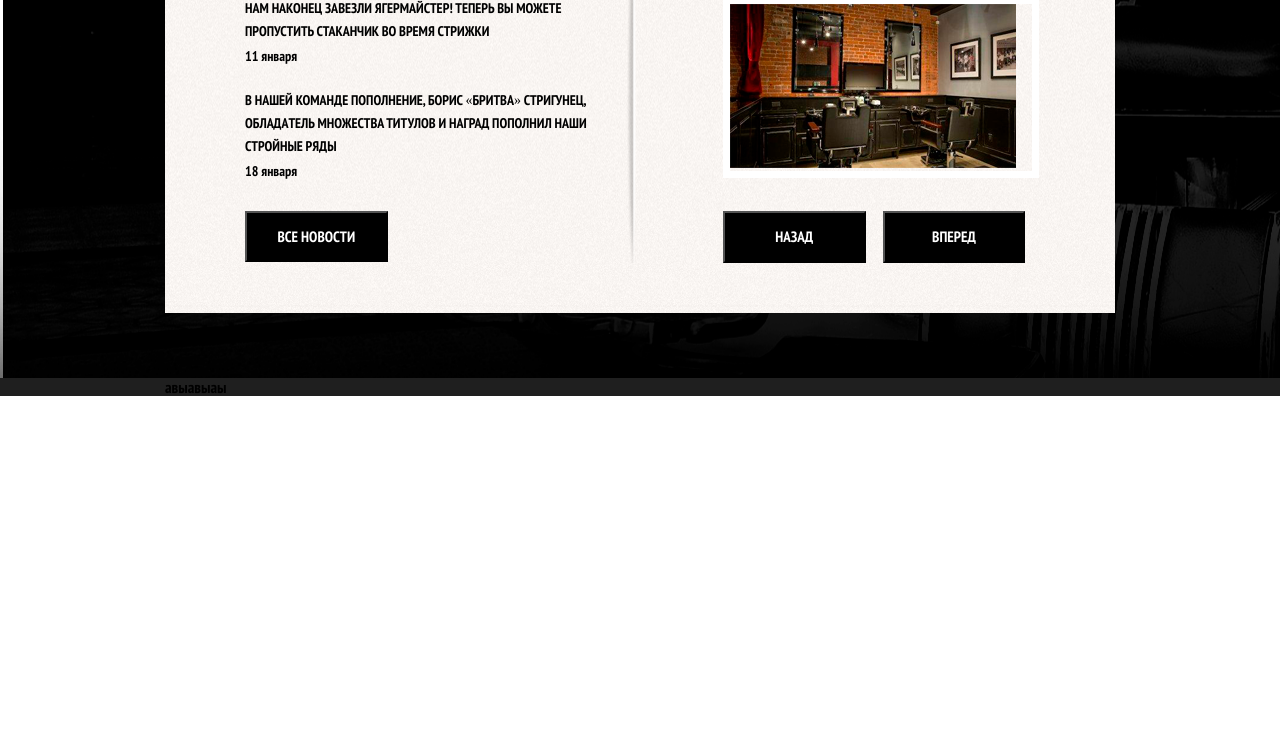
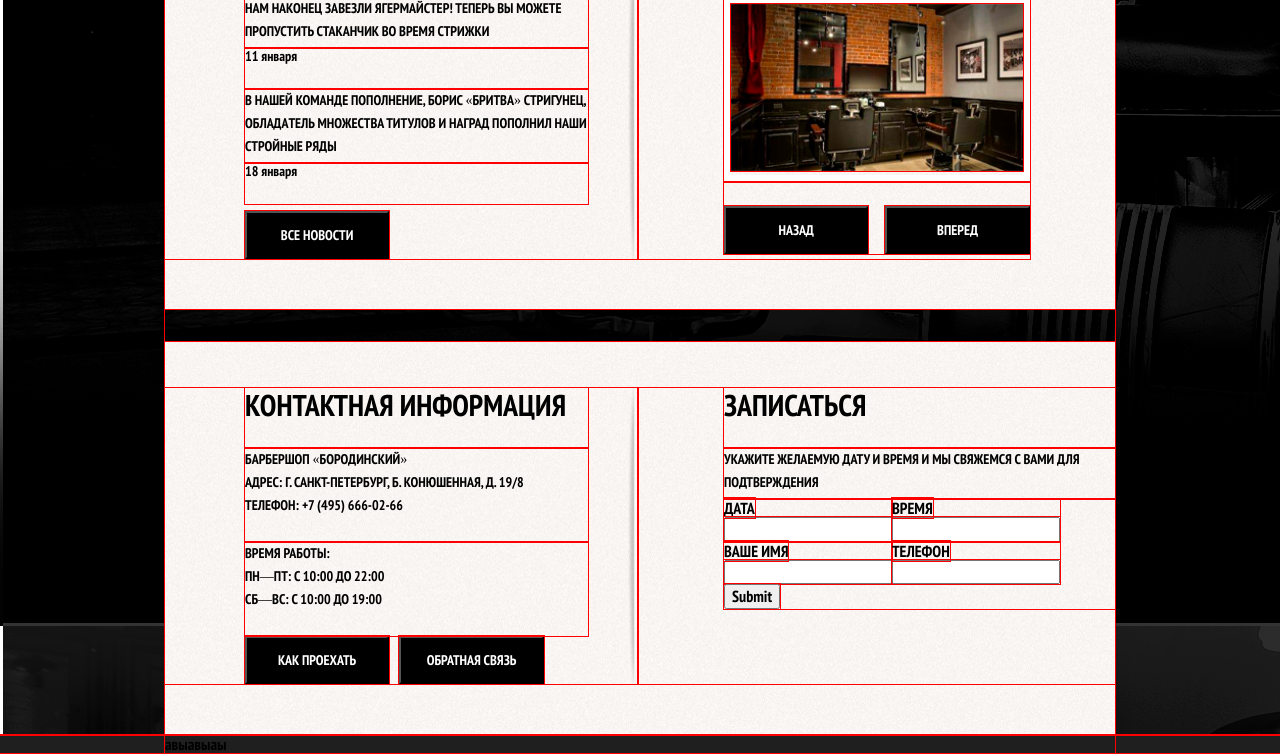
Before and after one commit to MaxKuznecov89/barbershop_site, a website: page index.html in a window 1280 px wide. Shown: the part 724-1478 px from the top of the page. Before the commit the page ends 1121 px from the top, so only its background shows below. Drawn offline with Linux system fonts and the light colour scheme.

Commit message:
Max 02.12

```diff
--- a/index.html
+++ b/index.html
@@ -77,7 +77,7 @@
                 <h3 class="h3_foto h3_block">ФОТОГАЛЕРЕЯ</h3>
                 <div class="wrapper_slider">
                     <div class="slider">
-                        <img src="./src/img/foto1.png" alt="" class="slider_img">
+                        <img src="./src/img/foto1.png" alt="" class="slider_img" width="100%">
                     </div>
                     <div class="wrapper_slider_button">
                         <button class="button_slider button">НАЗАД</button>
@@ -88,13 +88,24 @@
         </div>
         <div class="contact_and_reserve">
             <div class="contact">
-                <h3 class="h3_block"></h3>
-                <p class="news_content"></p>
-                <p class="news_content"></p>
+                <h3 class="h3_block">КОНТАКТНАЯ ИНФОРМАЦИЯ</h3>
+                <p class="news_content contact_content">БАРБЕРШОП «БОРОДИНСКИЙ»<br>АДРЕС: Г. САНКТ-ПЕТЕРБУРГ, Б. КОНЮШЕННАЯ, Д. 19/8<br>ТЕЛЕФОН: +7 (495) 666-02-66</p>
+                <p class="news_content contact_content">ВРЕМЯ РАБОТЫ:<br>ПН—ПТ: С 10:00 ДО 22:00<br>СБ—ВС: С 10:00 ДО 19:00</p>
+                <button class="contact_button button">КАК ПРОЕХАТЬ</button>
+                <button class="contact_button button">ОБРАТНАЯ СВЯЗЬ</button>
             </div>
-            <div class="reserve"></div>
-            <h3 class="h3_block"></h3>
-            <p class="news_content"></p>
+            <div class="reserve">
+                <h3 class="h3_block">ЗАПИСАТЬСЯ</h3>
+            <p class="news_content">УКАЖИТЕ ЖЕЛАЕМУЮ ДАТУ И ВРЕМЯ И МЫ СВЯЖЕМСЯ С ВАМИ ДЛЯ ПОДТВЕРЖДЕНИЯ</p>
+            <form action="" id="formReserve">
+                <div class="client_input"><label for="">ДАТА</label><br><input type="text"></div>
+                <div class="client_input"><label for="">ВРЕМЯ</label><br><input type="text"></div>
+                <div class="client_input"><label for="">ВАШЕ ИМЯ</label><br><input type="text"></div>
+                <div class="client_input"><label for="">ТЕЛЕФОН</label><br><input type="text"></div>
+                <div class="submit"><input class="client_input_submit" type="submit"></div>
+            </form>
+            </div>
+
 
         </div>
 
--- a/src/css/main.css
+++ b/src/css/main.css
@@ -1,7 +1,6 @@
-/** {*/
-    /*outline: 1px solid red;*/
-    /**/
-/*}*/
+*{
+    outline: 1px solid red;
+}
 /*html{*/
     /*overflow-x:hidden;*/
 /*}*/
@@ -108,12 +107,10 @@ body{
 .news{
     border-right: 10px solid ;
     border-image: url("../img/BorderNews.png") 20 80;
-    width: 36%;
+/*    box-sizing: border-box;*/
+    width: 343px;
     padding-left: 80px;
     padding-right: 40px;
-
-
-
 
 }
 
@@ -145,12 +142,16 @@ body{
 
 }
 .button{
-    padding-top:15px;
-    padding-bottom: 15px;
-    font-size: 15px;
+    padding-top:14px;
+    padding-bottom: 14px;
+    font-size: 14px;
     /*padding-left: 32px;*/
     /*padding-right: 32px;*/
-    width: 9.5em;
+    min-width: 10.3em;
+}
+
+.wrapper_slider_button :last-child{
+    margin-right: 0;
 }
 
 .slider{
@@ -161,6 +162,38 @@ border: 7px solid white;
 }
 .wrapper_slider_button{
 
-    padding-top: 33px;
+    padding-top: 24px;
 
 }
+.contact_and_reserve{
+    background-image: url(../img/background_news_gallary.png);
+    color: black;
+    display: flex;
+    justify-content:start;
+    padding-bottom: 51px;
+    padding-top: 46px;
+    margin-top: 33px;
+}
+.contact{
+    border-right: 10px solid ;
+    border-image: url("../img/BorderNews.png") 20 80;
+/*    box-sizing: border-box;*/
+     min-width: 343px;
+    padding-left: 80px;
+    padding-right: 40px;
+}
+
+.reserve{
+    padding-left: 86px;
+    /*width: 30%;*/
+}
+.contact_content{
+    padding-bottom: 25px;
+}
+.contact_button{
+    margin-right: 7px;
+}
+#formReserve{
+    display: flex;
+    flex-wrap: wrap;
+}
```
